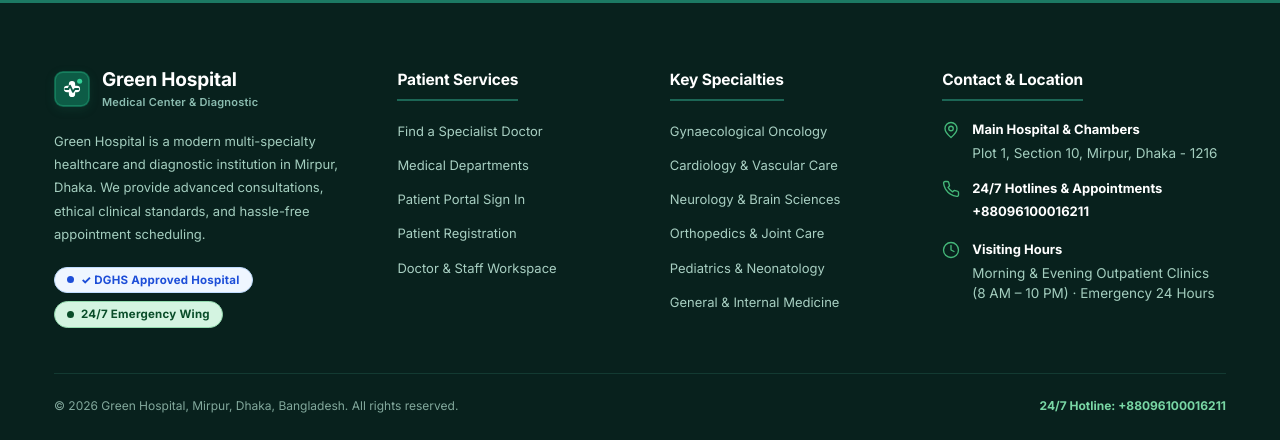
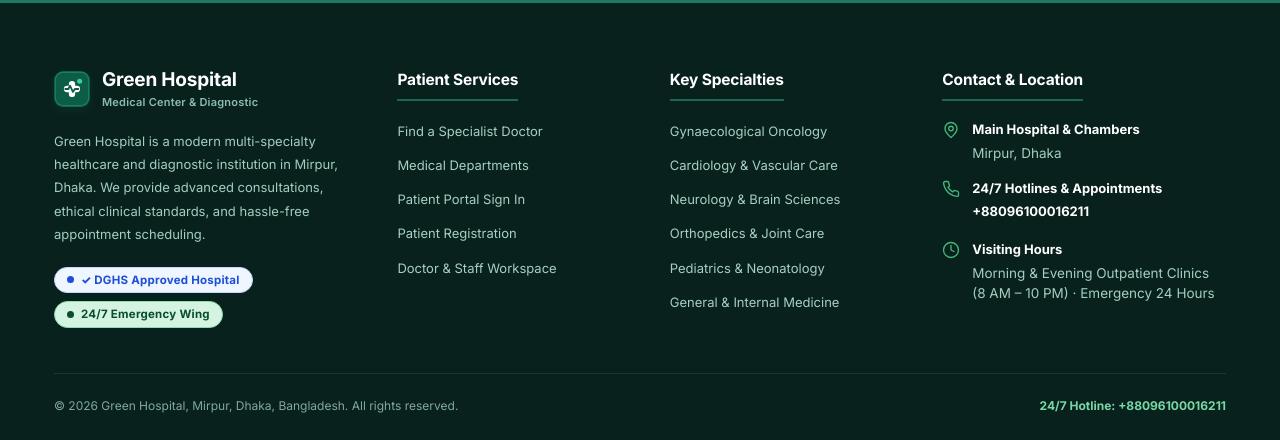
Before and after one commit to shawn-cse/healthcare-appointment-management-system, a Django app: page /register/ in a window 1280 px wide. Shown: the part 1083-1523 px from the top of the page. Run offline with Django 5.2, Linux system fonts and the light colour scheme.

Commit message:
Standardize location address to Mirpur, Dhaka across models, views, forms, and templates

```diff
--- a/hospital/forms.py
+++ b/hospital/forms.py
@@ -487,7 +487,7 @@ class ChamberForm(forms.ModelForm, FormStyleMixin):
             'floor': forms.TextInput(attrs={'placeholder': 'e.g. 3rd Floor, 2nd Floor'}),
             'description': forms.TextInput(attrs={'placeholder': 'e.g. Building 1, chamber 302'}),
             'name': forms.TextInput(attrs={'placeholder': 'e.g. Mirpur Central Outpatient Wing'}),
-            'address': forms.TextInput(attrs={'placeholder': 'e.g. Plot 1, Section 10, Mirpur, Dhaka-1216'}),
+            'address': forms.TextInput(attrs={'placeholder': 'e.g. Mirpur, Dhaka'}),
             'contact_number': forms.TextInput(attrs={'placeholder': 'e.g. +88096100016211'}),
         }
         labels = {
@@ -607,7 +607,7 @@ class ChamberForm(forms.ModelForm, FormStyleMixin):
             'floor': forms.TextInput(attrs={'placeholder': 'e.g. 3rd Floor, 2nd Floor'}),
             'description': forms.TextInput(attrs={'placeholder': 'e.g. Building 1, chamber 302'}),
             'name': forms.TextInput(attrs={'placeholder': 'e.g. Mirpur Central Outpatient Wing'}),
-            'address': forms.TextInput(attrs={'placeholder': 'e.g. Plot 1, Section 10, Mirpur, Dhaka-1216'}),
+            'address': forms.TextInput(attrs={'placeholder': 'e.g. Mirpur, Dhaka'}),
             'contact_number': forms.TextInput(attrs={'placeholder': 'e.g. +88096100016211'}),
         }
         labels = {
--- a/hospital/management/commands/seed_green_hospital.py
+++ b/hospital/management/commands/seed_green_hospital.py
@@ -207,14 +207,14 @@ class Command(BaseCommand):
                     'name': f'Green Hospital {bld} - {rm}',
                     'floor': desc.split(',')[0],
                     'description': f'{bld}, {rm} ({desc})',
-                    'address': 'Plot 1, Section 10, Mirpur, Dhaka-1216',
+                    'address': 'Mirpur, Dhaka',
                     'contact_number': '+88096100016211',
                     'is_active': True,
                 }
             )
             ch.name = f'Green Hospital {bld} - {rm}'
             ch.description = f'{bld}, {rm} ({desc})'
-            ch.address = 'Plot 1, Section 10, Mirpur, Dhaka-1216'
+            ch.address = 'Mirpur, Dhaka'
             ch.contact_number = '+88096100016211'
             ch.save()
             chambers_objs.append(ch)
@@ -349,7 +349,7 @@ class Command(BaseCommand):
         shamima_prof.gender = 'female'
         shamima_prof.max_patients_per_session = 35
         shamima_prof.room_number = 'Room 707'
-        shamima_prof.chamber_address = 'Plot 1, Section 10, Mirpur, Dhaka-1216'
+        shamima_prof.chamber_address = 'Mirpur, Dhaka'
         shamima_prof.contact_number = '+88096100016211'
         shamima_prof.initial_fee = Decimal('1500.00')
         shamima_prof.followup_fee = Decimal('1000.00')
--- a/hospital/models.py
+++ b/hospital/models.py
@@ -82,7 +82,7 @@ class Chamber(models.Model):
     room_number = models.CharField(max_length=50, default="Chamber 302")
     floor = models.CharField(max_length=50, blank=True, default="3rd Floor")
     description = models.CharField(max_length=255, blank=True, default="Building 1, chamber 302", help_text="e.g. Building 1, chamber 302")
-    address = models.CharField(max_length=255, default="Plot 1, Section 10, Mirpur, Dhaka-1216")
+    address = models.CharField(max_length=255, default="Mirpur, Dhaka")
     contact_number = models.CharField(max_length=120, default="+88096100016211")
     department = models.ForeignKey(Department, on_delete=models.SET_NULL, null=True, blank=True, related_name='chambers')
     is_active = models.BooleanField(default=True)
@@ -155,7 +155,7 @@ class DoctorProfile(models.Model):
     title_prefix = models.CharField(max_length=40, default='Dr.', blank=True)
     institute = models.CharField(max_length=200, blank=True, default='')
     room_number = models.CharField(max_length=50, blank=True, default='Chamber 302')
-    chamber_address = models.CharField(max_length=255, blank=True, default='Plot 1, Section 10, Mirpur, Dhaka-1216')
+    chamber_address = models.CharField(max_length=255, blank=True, default='Mirpur, Dhaka')
     contact_number = models.CharField(max_length=100, blank=True, default='+88096100016211')
     is_available = models.BooleanField(default=True)
 
@@ -201,7 +201,7 @@ class DoctorProfile(models.Model):
     def active_address(self):
         if self.chamber:
             return self.chamber.address
-        return self.chamber_address or 'Plot 1, Section 10, Mirpur, Dhaka-1216'
+        return self.chamber_address or 'Mirpur, Dhaka'
 
     @property
     def active_contact(self):
--- a/hospital/views.py
+++ b/hospital/views.py
@@ -780,7 +780,7 @@ def staff_edit(request,pk=None):
                         chamber=chamber,
                         chamber_days=days_str,
                         room_number=chamber.room_number if chamber else 'Chamber 302',
-                        chamber_address=chamber.address if chamber else 'Plot 1, Section 10, Mirpur, Dhaka-1216',
+                        chamber_address=chamber.address if chamber else 'Mirpur, Dhaka',
                         contact_number=chamber.contact_number if chamber else '+88096100016211',
                         booking_notice_hours=pol.default_notice_hours,
                         booking_advance_days=pol.default_advance_days,
--- a/templates/base.html
+++ b/templates/base.html
@@ -11,7 +11,7 @@
   <link rel="preconnect" href="https://fonts.googleapis.com">
   <link rel="preconnect" href="https://fonts.gstatic.com" crossorigin>
   <link href="https://fonts.googleapis.com/css2?family=Inter:wght@400;500;600;700&display=swap" rel="stylesheet">
-  <link href="{% static 'css/app.css' %}?v=20261121_36" rel="stylesheet">
+  <link href="{% static 'css/app.css' %}?v=20261121_37" rel="stylesheet">
   <link href="{% static 'css/calendar.css' %}?v=20261121_30" rel="stylesheet">
 </head>
 <body class="{% if user.is_authenticated %}app-layout{% else %}public-layout{% endif %}">
@@ -341,7 +341,7 @@
           <svg class="icon"><use href="#ic-map-pin"/></svg>
           <div>
             <b>Main Hospital & Chambers</b>
-            <p>Plot 1, Section 10, Mirpur, Dhaka - 1216</p>
+            <p>Mirpur, Dhaka</p>
           </div>
         </div>
         <div class="footer-contact-item">
```
